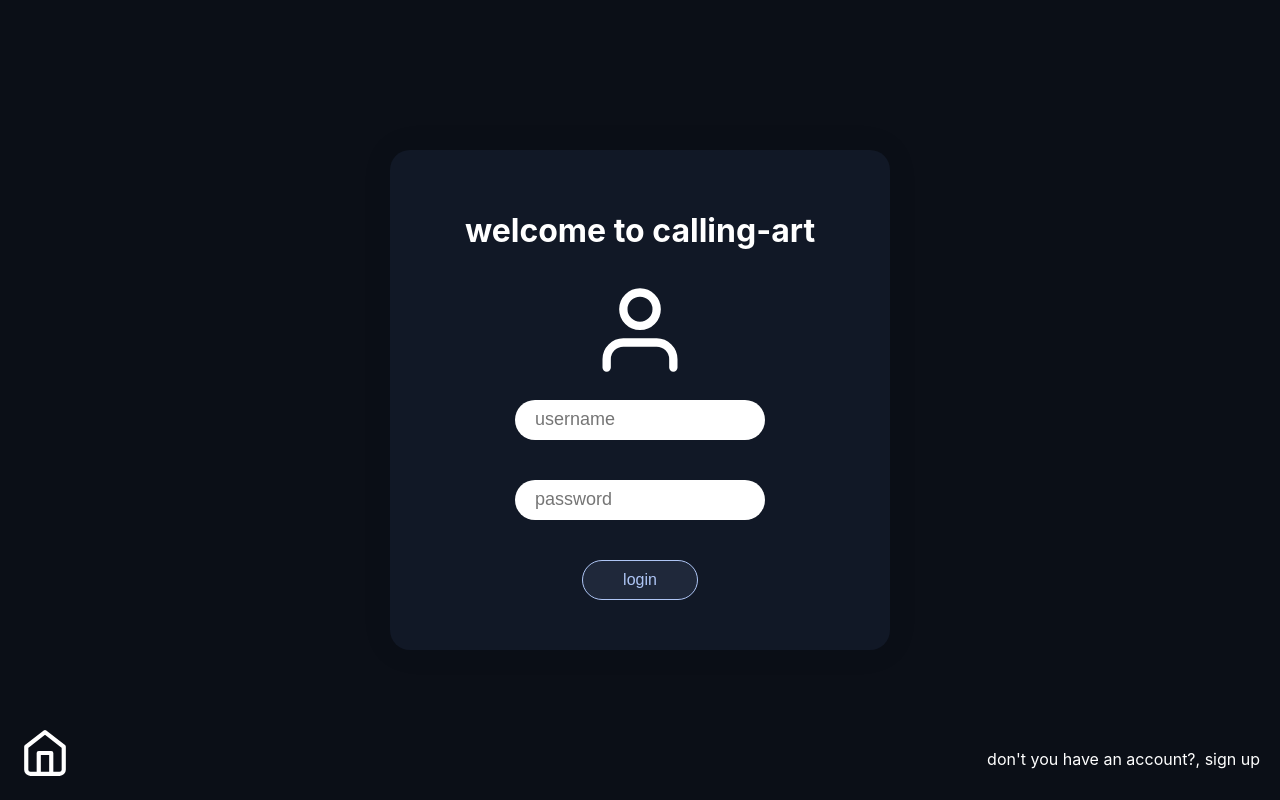
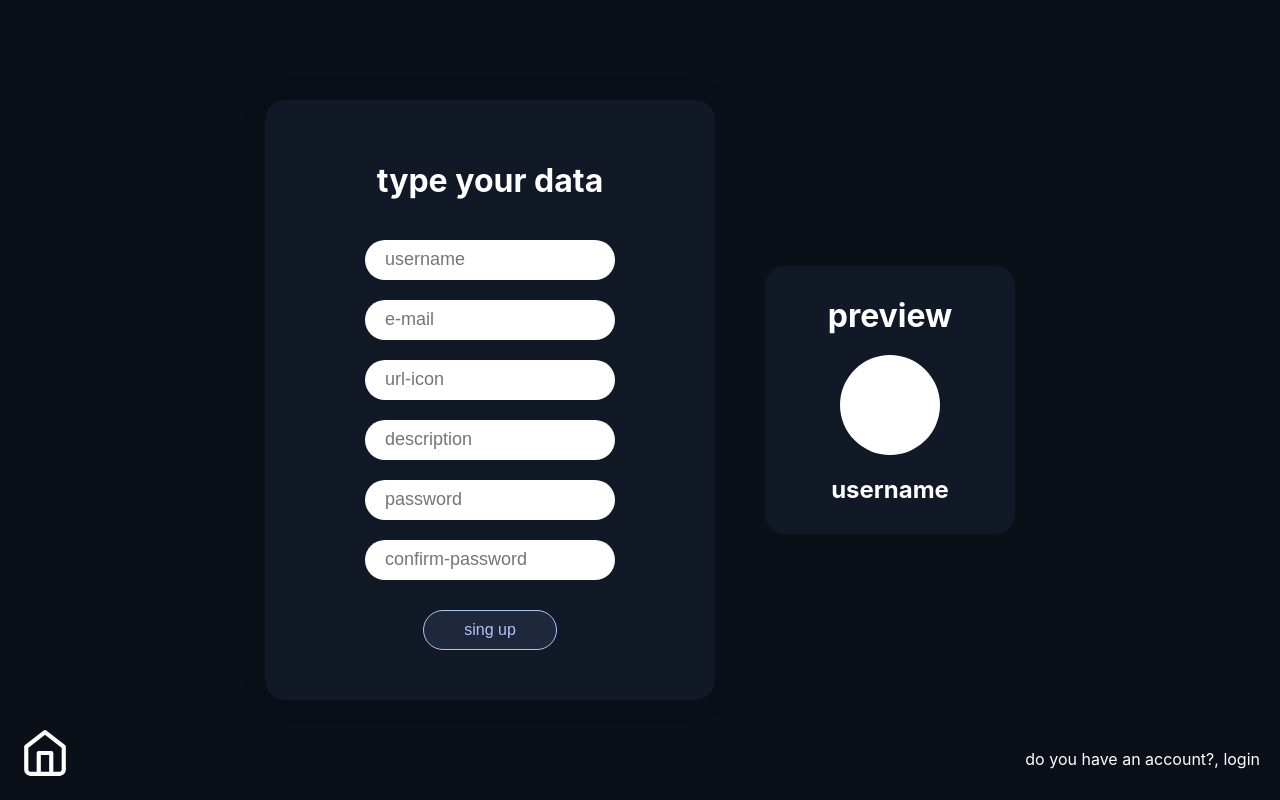
Before and after one commit to KGHerrera/calling-art-frontend, a React (Create React App) app in the folder calling-art-frontend/: page / in a window 1280 px wide. Built offline with nearby package versions, Linux system fonts and the light colour scheme.

Commit message:
feat(src): se agregaron los archivos SignUpForm.css y SignUpForm.js

```diff
--- a/calling-art-frontend/src/App.js
+++ b/calling-art-frontend/src/App.js
@@ -3,12 +3,12 @@ import Footer from "./components/Footer.js";
 import Content from "./components/Content.js";
 import Category from "./components/Category.js";
 import "./styles/ScrollBar.css";
-import LoginForm from "./components/LoginForm.js";
+import SignUpForm from "./components/SignUpForm.js";
 
 function App() {
   return (
     <>
-      <LoginForm/>
+      <SignUpForm/>
     </>
   );
 }
--- /dev/null
+++ b/calling-art-frontend/src/components/SignUpForm.js
@@ -0,0 +1,38 @@
+import FooterForm from "./FooterForm";
+import '../styles/SignUpForm.css';
+
+export default function SignUpForm() {
+  return (
+    <div className="form-conteiner">
+      <div className="sign-conteiner">
+        <form className="form">
+          <h1 className="form-title">type your data</h1>
+          <input type="text" placeholder="username" className="input-form" />
+          <input type="text" placeholder="e-mail" className="input-form" />
+          <input type="text" placeholder="url-icon" className="input-form" />
+          <input type="text" placeholder="description" className="input-form" />
+          <input
+            type="password"
+            placeholder="password"
+            className="input-form"
+          />
+          <input
+            type="password"
+            placeholder="confirm-password"
+            className="input-form"
+          />
+
+          <input type="submit" value="sing up" className="button-form" />
+        </form>
+      </div>
+
+      <div className="user-preview">
+        <h1 className="title-preview">preview</h1>
+        <div className="image-preview"></div>
+        <h2 className="username-preview">username</h2>
+      </div>
+
+      <FooterForm url={"#"} message={"do you have an account?, login"} />
+    </div>
+  );
+}
--- /dev/null
+++ b/calling-art-frontend/src/styles/SignUpForm.css
@@ -0,0 +1,80 @@
+.form-conteiner {
+    display: flex;
+    align-items: center;
+    justify-content: center;
+    width: 100%;
+    height: 100vh;
+}
+
+.sign-conteiner {
+    background-color: #111826;
+    width: 450px;
+    height: 600px;
+    border-radius: 20px;
+    display: flex;
+    align-items: center;
+    justify-content: center;
+    flex-direction: row;
+    box-shadow: 0 0 30px #06080c18;
+}
+
+.form {
+    display: flex;
+    align-items: center;
+    justify-content: center;
+    flex-direction: column;
+}
+
+.form-title {
+    color: white;
+    margin: 30px;
+    text-align: center;
+}
+
+.input-form {
+    margin-left: 20px;
+    border: none;
+    width: 250px;
+    height: 40px;
+    border-radius: 20px;
+    outline: none;
+    font-size: 18px;
+    padding-left: 20px;
+    color: #525252;
+    margin: 10px;
+}
+
+.button-form {
+    background-color: #1f283a;
+    border: 1px solid #aec5f5;
+    height: 40px;
+    border-radius: 30px;
+    padding: 0 40px;
+    color: #aec5f5;
+    font-size: 16px;
+    margin: 20px;
+    cursor: pointer;
+    transition: all .3s;
+}
+
+.user-preview{
+    color: white;
+    margin-left: 50px;
+    display: flex;
+    width: 250px;
+    align-items: center;
+    justify-content: center;
+    flex-direction: column;
+    background-color: #111826;
+    padding: 30px;
+    border-radius: 20px;
+
+}
+
+.image-preview{
+    margin: 20px;
+    width: 100px;
+    height: 100px;
+    border-radius: 50px;
+    background-color: white;
+}
```
Also changed, not shown: 1 other file (tests, documents, lock files or other folders).
